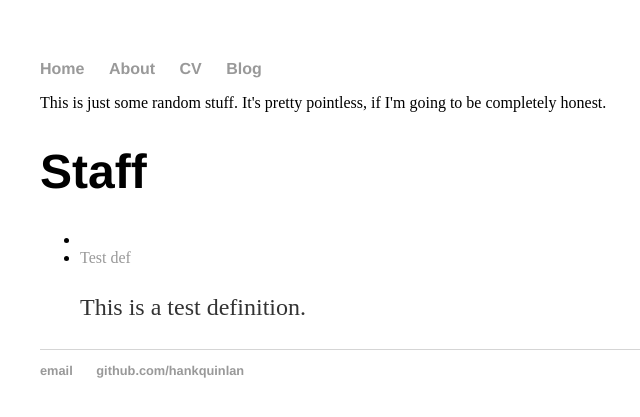
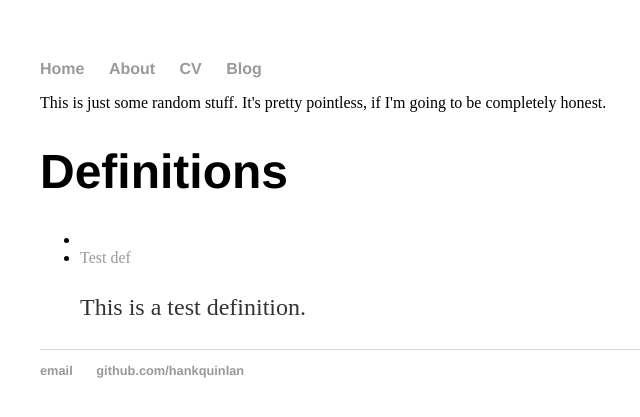
Before and after one commit to fattymattk/hello-world, a Jekyll site: the page built from definitions.html, in a window 1280 px wide. Shown: the top 417 px of the page, without its empty margins (152-792 px from the left). Built offline with Jekyll 4.4.1, drawn with Linux system fonts in a browser that asks for light colours.

Commit message:
Update definitions.html

```diff
--- a/definitions.html
+++ b/definitions.html
@@ -3,7 +3,7 @@ layout: default
 title: Definitions
 ---
 
-<h1>Staff</h1>
+<h1>Definitions</h1>
 
 <ul>
   {% for def in site.definitions %}
```
